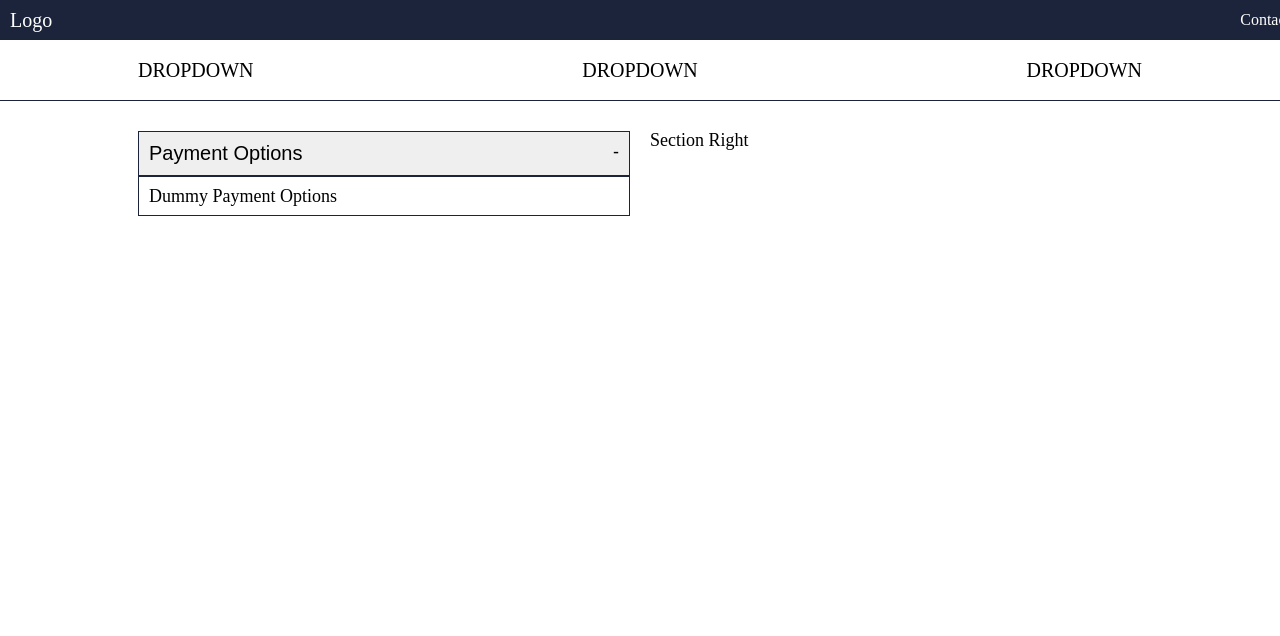
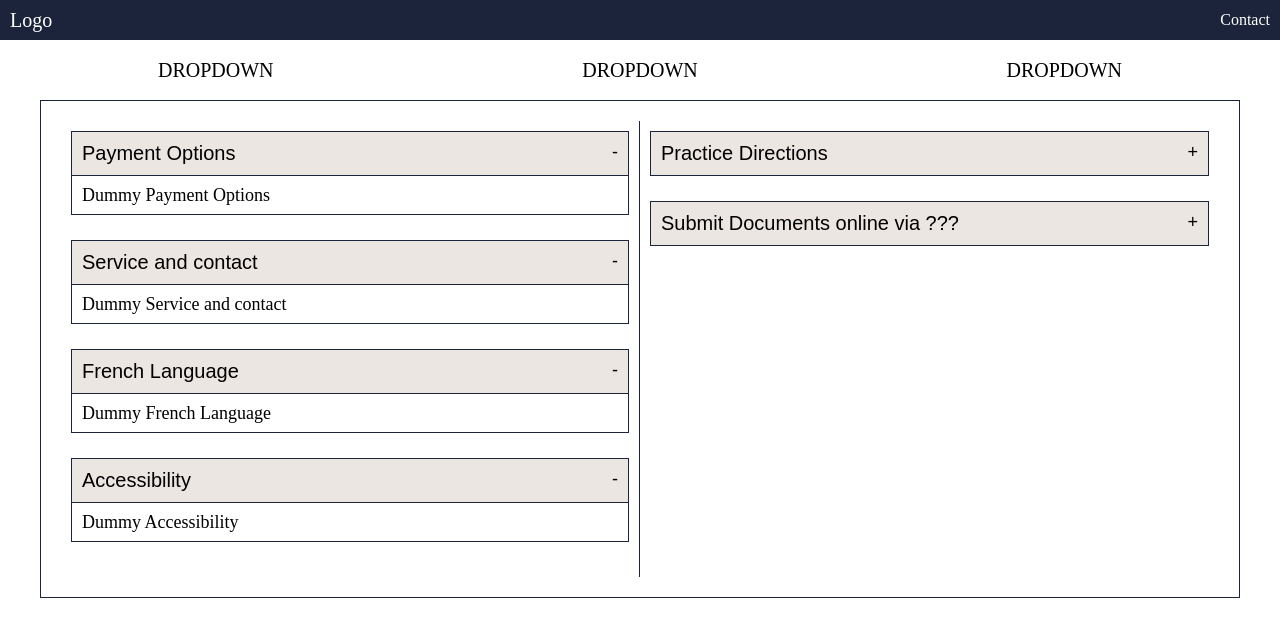
Before and after one commit to aalmacin/court-finder-react, a React app: page / in a window 1280 px wide. Shown: the top 636 px of the page. Built offline with nearby package versions, Linux system fonts and the light colour scheme; a web font is replaced by a local one.

Commit message:
Add accordion style

```diff
--- a/src/App.tsx
+++ b/src/App.tsx
@@ -4,11 +4,6 @@ import { Global, css } from '@emotion/react';
 import { Header } from './app/Header';
 import { DropdownSection } from './app/DropdownSection';
 import { InfoSection } from './app/InfoSection';
-
-const AppDiv = styled.div`
-  display: flex;
-  flex-direction: column;
-`;
 
 const globalStyles = css`
   @font-face {
@@ -21,6 +16,7 @@ const globalStyles = css`
     border: 0;
     font-size: 100%;
     vertical-align: baseline;
+    box-sizing: border-box;
   }
   html {
     font-size: 10px;
@@ -53,13 +49,30 @@ const globalStyles = css`
   }
 `;
 
+const AppDiv = styled.div`
+  display: flex;
+  flex-direction: column;
+  align-items: center;
+  justify-content: space-between;
+`;
+
+const Body = styled.div`
+  display: flex;
+  flex-direction: column;
+  align-items: center;
+  justify-content: flex-start;
+  width: 100%;
+`;
+
 export const App: React.FC = () => (
   <>
     <Global styles={globalStyles} />
     <AppDiv>
       <Header />
-      <DropdownSection />
-      <InfoSection />
+      <Body>
+        <DropdownSection />
+        <InfoSection />
+      </Body>
     </AppDiv>
   </>
-  );
+);
--- a/src/app/Header.tsx
+++ b/src/app/Header.tsx
@@ -2,29 +2,37 @@ import React from 'react';
 import styled from '@emotion/styled';
 import { colors } from './designTokens/colors';
 
+const HeaderContainer = styled.div`
+  background-color: ${colors.main};
+  padding: 1rem;
+  width: 100%;
+`;
 
 const HeaderDiv = styled.div`
   display: flex;
-  background-color: ${colors.main};
   color: ${colors.white};
   justify-content: space-between;
   align-items: center;
-  padding: 1rem;
-  min-width: 60rem;
-  width: 100%;
+
+  @media (min-width: 1600px) {
+    max-width: 60rem;
+    margin: 0 auto;
+  }
 `;
 
 const Logo = styled.div`
   font-size: 2rem;
-`
+`;
 
 const Contact = styled.a`
   font-size: 1.6rem;
-`
+`;
 
 export const Header = () => (
-  <HeaderDiv>
-    <Logo>Logo</Logo>
-    <Contact>Contact</Contact>
-  </HeaderDiv>
+  <HeaderContainer>
+    <HeaderDiv>
+      <Logo>Logo</Logo>
+      <Contact>Contact</Contact>
+    </HeaderDiv>
+  </HeaderContainer>
 );
--- a/src/app/InfoSection.tsx
+++ b/src/app/InfoSection.tsx
@@ -3,33 +3,57 @@ import styled from '@emotion/styled';
 import { colors } from './designTokens/colors';
 import { Accordion } from './components/Accordion';
 
-const HR = styled.div`
-  border-top: 0.1rem solid ${colors.main};
-`;
 const InfoSectionDiv = styled.div`
   display: flex;
   padding: 2rem;
   font-size: 1.8rem;
   max-width: 120rem;
   align-self: center;
-  width: 80%;
+  flex-basis: 80%;
+  width: 100%;
+  border: 0.1rem solid ${colors.main};
 `;
 
 const Section = styled.div`
+  padding: 1rem;
   width: 50%;
-  padding: 1rem;
+`;
+
+const LeftSection = styled(Section)`
+  border-right: 0.1rem solid ${colors.main};
+`;
+
+const MarginedAccordion = styled(Accordion)`
+  margin-bottom: 2.5rem;
 `;
 
 export const InfoSection = () => (
-  <>
-    <HR />
-    <InfoSectionDiv>
-      <Section>
-        <Accordion header="Payment Options" defaultExpanded>
-          Dummy Payment Options
-        </Accordion>
-      </Section>
-      <Section>Section Right</Section>
-    </InfoSectionDiv>
-  </>
+  <InfoSectionDiv>
+    <LeftSection>
+      <MarginedAccordion header="Payment Options" defaultExpanded>
+        Dummy Payment Options
+      </MarginedAccordion>
+
+      <MarginedAccordion header="Service and contact" defaultExpanded>
+        Dummy Service and contact
+      </MarginedAccordion>
+
+      <MarginedAccordion header="French Language" defaultExpanded>
+        Dummy French Language
+      </MarginedAccordion>
+
+      <MarginedAccordion header="Accessibility" defaultExpanded>
+        Dummy Accessibility
+      </MarginedAccordion>
+    </LeftSection>
+    <Section>
+      <MarginedAccordion header="Practice Directions">
+        Dummy Practice Directions
+      </MarginedAccordion>
+
+      <MarginedAccordion header="Submit Documents online via ???">
+        Dummy Submit Documents online via
+      </MarginedAccordion>
+    </Section>
+  </InfoSectionDiv>
 );
--- a/src/app/components/Accordion.tsx
+++ b/src/app/components/Accordion.tsx
@@ -9,6 +9,8 @@ const Header = styled.button`
   cursor: pointer;
   display: flex;
   justify-content: space-between;
+  background-color: ${colors.tertiary}77;
+  color: black;
 `;
 
 const HeaderText = styled.div`
@@ -21,16 +23,19 @@ const Content = styled.div`
   font-size: 1.8rem;
   padding: 1rem;
   border: 0.1rem solid ${colors.main};
+  border-top: none;
 `;
 
 type AccordionProps = {
-  defaultExpanded: boolean;
+  defaultExpanded?: boolean;
   header: string;
+  className?: string;
 };
 
 export const Accordion: React.FC<AccordionProps> = ({
-  defaultExpanded,
+  defaultExpanded = false,
   header,
+  className,
   children
 }) => {
   const [isExpanded, setExpanded] = useState(defaultExpanded);
@@ -39,12 +44,12 @@ export const Accordion: React.FC<AccordionProps> = ({
     setExpanded(!isExpanded);
   };
   return (
-    <>
+    <div className={className}>
       <Header onClick={toggleExpanded}>
         <HeaderText>{header}</HeaderText>
         <HeaderIcon>{isExpanded ? '-' : '+'}</HeaderIcon>
       </Header>
       {isExpanded && <Content>{children}</Content>}
-    </>
+    </div>
   );
 };
--- a/src/app/designTokens/colors.ts
+++ b/src/app/designTokens/colors.ts
@@ -1,6 +1,7 @@
-
 export const colors = {
   main: '#1c243c',
+  secondary: '#2c344c',
+  tertiary: '#d6c9c4',
   text: '#d6c9c4',
-  white: '#FFFFFF',
-}
+  white: '#FFFFFF'
+};
```
